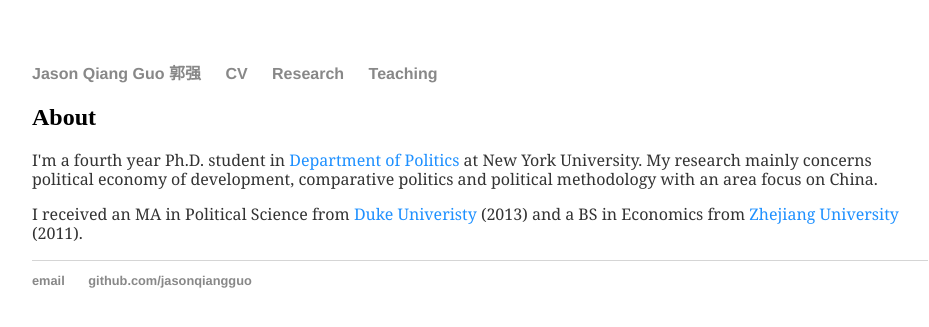
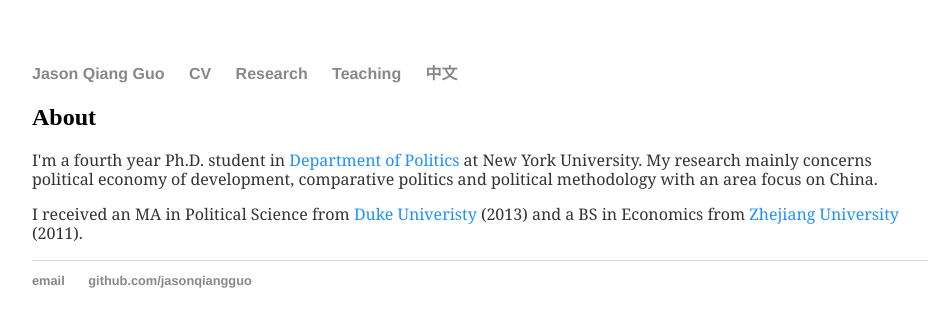
Before and after one commit to jasonqiangguo/jasonqiangguo.github.io, a Jekyll site: the page built from index.html, in a window 1280 px wide. Shown: the top 327 px of the page, without its empty margins (160-1089 px from the left). Built offline with Jekyll 4.4.1, drawn with Linux system fonts in a browser that asks for light colours.

Commit message:
homepage

```diff
--- a/_layouts/default.html
+++ b/_layouts/default.html
@@ -8,10 +8,11 @@
 		<body>
 			<nav>
 	    		<ul>
-				<li><a href="/">Jason Qiang Guo 郭强</a></li>
+				<li><a href="/">Jason Qiang Guo</a></li>
 	        		<li><a href="/cv">CV</a></li>
 				<li><a href="/Research">Research</a></li>
 	        		<li><a href="/Teaching">Teaching</a></li>
+				<li><a href="/中文">中文</a></li>
 	    		</ul>
 			</nav>
 			<div class="container">
```
